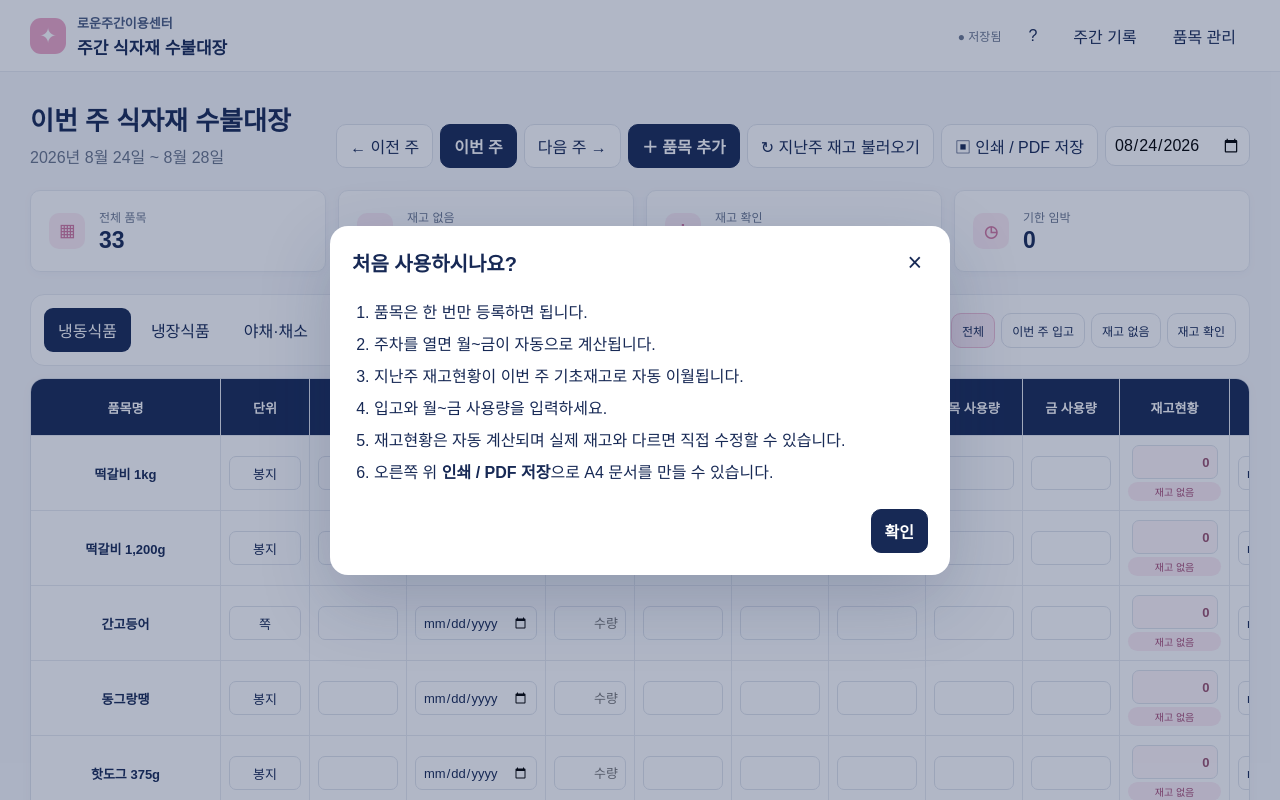
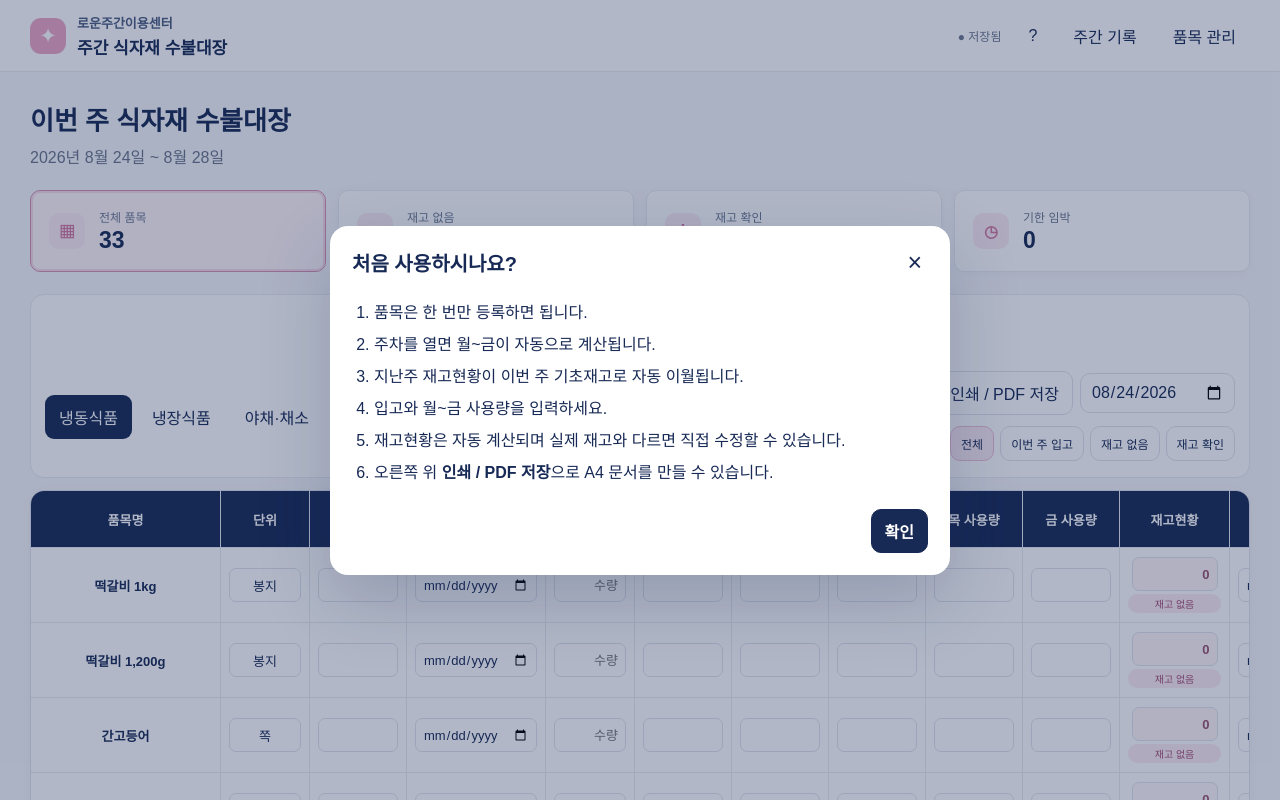
Before and after one commit to vhthdvhthd-lab/meal-check, a React (Vite) app: page / in a window 1280 px wide. Shown: the top 800 px of the page. Built offline with nearby package versions, Linux system fonts and the light colour scheme.

Commit message:
Add files via upload

```diff
--- a/src/main.jsx
+++ b/src/main.jsx
@@ -118,7 +118,31 @@ function App(){
           const prior=next.find(r=>r.weekly_record_id===previousWeek(week.start)&&r.item_id===item.id);
           const priorEntry=prior?incoming.find(x=>x.weekly_record_id===prior.weekly_record_id&&x.item_id===prior.item_id):null;
           const priorIncoming=priorEntry?(numeric(priorEntry.quantity)??0):0;
-          next.push(makeRecord(item,week.start,prior ? (prior.manual_stock!==""?prior.manual_stock:(stockCalc(prior,priorIncoming)??prior.current_stock??"")) : ""));
+          const opening=prior ? (prior.manual_stock!==""?prior.manual_stock:(stockCalc(prior,priorIncoming)??prior.current_stock??"")) : "";
+          const created=makeRecord(item,week.start,opening);
+          next.push(prior?{...created,
+            expiration_date:prior.expiration_date||"",
+            delivery_date:prior.delivery_date||"",
+            consumption_date:prior.consumption_date||"",
+            storage_method:prior.storage_method||item.storage_method,
+            note:prior.note||""
+          }:created);
+          changed=true;
+        }
+      });
+      return changed?next:prev;
+    });
+    setIncoming(prev=>{
+      let changed=false, next=[...prev];
+      activeItems.forEach(item=>{
+        const prior=prev.find(x=>x.weekly_record_id===previousWeek(week.start)&&x.item_id===item.id&&x.incoming_date);
+        if(!prior)return;
+        const current=next.find(x=>x.weekly_record_id===week.start&&x.item_id===item.id);
+        if(!current){
+          next.push({id:uid(),weekly_record_id:week.start,item_id:item.id,incoming_date:prior.incoming_date,quantity:"",created_at:new Date().toISOString()});
+          changed=true;
+        }else if(!current.incoming_date){
+          next=next.map(x=>x.id===current.id?{...x,incoming_date:prior.incoming_date}:x);
           changed=true;
         }
       });
@@ -153,6 +177,7 @@ function App(){
     if(filter==="이번 주 입고"&&inc<=0)return false;
     if(filter==="재고 없음"&&numeric(st)!==0)return false;
     if(filter==="재고 확인"&&!(numeric(st)<0))return false;
+    if(filter==="기한 임박"&&expiryStatus(expirationFor(i,r))!=="임박")return false;
     return true;
   }),[activeItems,category,search,filter,records,incoming,week.start]);
 
@@ -173,6 +198,7 @@ function App(){
     setItems(prev=>prev.map(i=>i.id===id?{...i,...patch,updated_at:new Date().toISOString()}:i));
   }
   function disableItem(id){setItems(prev=>prev.map(i=>i.id===id?{...i,active:false}:i));}
+  function setItemActive(id,active){setItems(prev=>prev.map(i=>i.id===id?{...i,active,updated_at:new Date().toISOString()}:i));}
   function deleteItem(item){
     if(!confirm(`'${item.name}' 품목을 삭제할까요?\n해당 품목의 입력 내역도 함께 삭제됩니다.`)) return;
     setItems(prev=>prev.filter(i=>i.id!==item.id));
@@ -219,8 +245,9 @@ function App(){
   }
   function printNow(){window.print()}
 
-  if(page==="items") return <ItemPage items={items} onBack={()=>setPage("weekly")} onAdd={()=>setModal({type:"item",data:null})}
-    onEdit={i=>setModal({type:"item",data:i})} onDisable={disableItem} onReorder={reorder}/>;
+  if(page==="items") return <><ItemPage items={items} onBack={()=>setPage("weekly")} onAdd={()=>setModal({type:"item",data:null})}
+    onEdit={i=>setModal({type:"item",data:i})} onToggle={setItemActive} onDelete={deleteItem} onReorder={reorder}/>
+    {modal?.type==="item"&&<ItemModal data={modal.data} defaults={modal.defaults} onClose={()=>setModal(null)} onSave={modal.data?updateItem:addItem}/>}</>;
   if(page==="history") return <HistoryPage weeks={weeks} onBack={()=>setPage("weekly")} onOpen={s=>{setDate(s);setPage("weekly")}}/>;
 
   return <div className="app">
@@ -231,16 +258,7 @@ function App(){
 
     <main className="container">
       <section className="title-row">
-        <div><h1>이번 주 식자재 수불대장</h1><div className="range">{fmtRange(week)}</div></div>
-        <div className="main-actions" aria-label="주요 기능">
-          <button onClick={()=>shiftWeek(-1)}>← 이전 주</button>
-          <button className="today" onClick={()=>setDate(isoDate(mondayOf(new Date())))}>이번 주</button>
-          <button onClick={()=>shiftWeek(1)}>다음 주 →</button>
-          <button className="primary" onClick={()=>setModal({type:"item",data:null,defaults:{category}})}>＋ 품목 추가</button>
-          <button onClick={copyLastWeek}>↻ 지난주 재고 불러오기</button>
-          <button onClick={printNow}>▣ 인쇄 / PDF 저장</button>
-          <input aria-label="기준 날짜" title="날짜로 주차 선택" type="date" value={date} onChange={e=>setDate(isoDate(mondayOf(parseLocal(e.target.value))))}/>
-        </div>
+        <div><h1>이번 주 식자재 수불대장</h1><div className="range">{fmtRange(week)}</div><div className="print-category">{category}</div></div>
         <section className="print-approval" aria-label="결재란">
           <div className="approval-title">결<br/>재</div>
           {['담당','팀장','국장','센터장'].map(role=><div className="approval-cell" key={role}><span>{role}</span><i></i></div>)}
@@ -248,16 +266,26 @@ function App(){
       </section>
 
       <div className="summary">
-        <Summary title="전체 품목" value={summary.total} icon="▦"/>
-        <Summary title="재고 없음" value={summary.no} icon="○" onClick={()=>setFilter("재고 없음")}/>
-        <Summary title="재고 확인" value={summary.check} icon="!" onClick={()=>setFilter("재고 확인")}/>
-        <Summary title="기한 임박" value={summary.near} icon="◷"/>
+        <Summary title="전체 품목" value={summary.total} icon="▦" active={filter==="전체"} onClick={()=>setFilter("전체")}/>
+        <Summary title="재고 없음" value={summary.no} icon="○" active={filter==="재고 없음"} onClick={()=>setFilter("재고 없음")}/>
+        <Summary title="재고 확인" value={summary.check} icon="!" active={filter==="재고 확인"} onClick={()=>setFilter("재고 확인")}/>
+        <Summary title="기한 임박" value={summary.near} icon="◷" active={filter==="기한 임박"} onClick={()=>setFilter("기한 임박")}/>
       </div>
 
-      <section className="toolbar">
+      <section className="control-panel">
         <div className="tabs">{CATEGORIES.map(c=><button className={category===c?"active":""} onClick={()=>setCategory(c)} key={c}>{c}</button>)}</div>
-        <div className="filters"><div className="search">⌕<input placeholder="품목 검색" value={search} onChange={e=>setSearch(e.target.value)}/></div>
-          {["전체","이번 주 입고","재고 없음","재고 확인"].map(f=><button className={filter===f?"filter active-filter": "filter"} onClick={()=>setFilter(f)} key={f}>{f}</button>)}
+        <div className="main-actions" aria-label="주요 기능">
+          <button onClick={()=>shiftWeek(-1)}>← 이전 주</button>
+          <button className="today" onClick={()=>setDate(isoDate(mondayOf(new Date())))}>이번 주</button>
+          <button onClick={()=>shiftWeek(1)}>다음 주 →</button>
+          <button className="primary" onClick={()=>setModal({type:"item",data:null,defaults:{category}})}>＋ 품목 추가</button>
+          <button onClick={copyLastWeek}>↻ 지난주 재고 불러오기</button>
+        </div>
+        <div className="right-controls">
+          <div className="utility-actions"><button onClick={printNow}>▣ 인쇄 / PDF 저장</button><input aria-label="기준 날짜" title="날짜로 주차 선택" type="date" value={date} onChange={e=>setDate(isoDate(mondayOf(parseLocal(e.target.value))))}/></div>
+          <div className="filters"><div className="search">⌕<input placeholder="품목 검색" value={search} onChange={e=>setSearch(e.target.value)}/></div>
+            {["전체","이번 주 입고","재고 없음","재고 확인"].map(f=><button className={filter===f?"filter active-filter": "filter"} onClick={()=>setFilter(f)} key={f}>{f}</button>)}
+          </div>
         </div>
       </section>
 
@@ -277,7 +305,7 @@ function App(){
   function shiftWeek(n){const d=parseLocal(week.start);d.setDate(d.getDate()+n*7);setDate(isoDate(d))}
 }
 
-function Summary({title,value,icon,onClick}){return <button className="summary-card" onClick={onClick}><span className="summary-icon">{icon}</span><span><small>{title}</small><strong>{value}</strong></span></button>}
+function Summary({title,value,icon,onClick,active}){return <button className={`summary-card ${active?"summary-active":""}`} onClick={onClick}><span className="summary-icon">{icon}</span><span><small>{title}</small><strong>{value}</strong></span></button>}
 
 function InventoryTable({items,records,incoming,week,patchRecord,patchItem,getIncoming,totalIncoming,patchIncoming,expirationFor,expiryStatus,effectiveStock,onDelete}){
   return <div className="table-wrap"><table className="inventory">
@@ -330,13 +358,13 @@ function IncomingModal({item,data,onClose,onSave}){const [form,setForm]=useState
 </Modal>}
 function Modal({title,onClose,children}){return <div className="overlay"><div className="modal"><div className="modal-head"><h2>{title}</h2><button onClick={onClose}>×</button></div>{children}</div></div>}
 
-function ItemPage({items,onBack,onAdd,onEdit,onDisable,onReorder}){
+function ItemPage({items,onBack,onAdd,onEdit,onToggle,onDelete,onReorder}){
   const [q,setQ]=useState(""),[cat,setCat]=useState("전체");
   const list=items.filter(i=>(cat==="전체"||i.category===cat)&&i.name.includes(q)).sort((a,b)=>a.sort_order-b.sort_order);
   return <div className="app"><header className="topbar"><div className="brand"><div className="star">✦</div><div><div className="brand-name">로운주간이용센터</div><div className="brand-sub">품목 관리</div></div></div><button className="ghost" onClick={onBack}>← 주간 수불대장</button></header>
   <main className="container"><div className="page-head"><div><h1>품목 관리</h1><p>품목은 한 번 등록하면 매주 자동으로 나타납니다.</p></div><button className="primary" onClick={onAdd}>＋ 품목 추가</button></div>
   <div className="toolbar simple"><div className="search">⌕<input placeholder="품목 검색" value={q} onChange={e=>setQ(e.target.value)}/></div><div className="tabs">{["전체",...CATEGORIES].map(c=><button className={cat===c?"active":""} onClick={()=>setCat(c)} key={c}>{c}</button>)}</div></div>
-  <div className="master-list">{list.map((i,idx)=><div className="master-row" key={i.id}><div className="order"><button onClick={()=>onReorder(i.id,-1)}>↑</button><button onClick={()=>onReorder(i.id,1)}>↓</button></div><div className="master-name"><b>{i.name}</b><span>{i.category}</span></div><span>{i.unit}</span><span>{i.storage_method}</span><span className={i.active?"status-on":"status-off"}>{i.active?"사용":"사용 안 함"}</span><button onClick={()=>onEdit(i)}>수정</button>{i.active&&<button className="danger-text" onClick={()=>{if(confirm("이 품목을 사용 안 함으로 변경할까요?"))onDisable(i.id)}}>사용 안 함</button>}</div>)}</div></main></div>
+  <div className="master-list">{list.map(i=><div className={`master-row ${i.active?"":"inactive-row"}`} key={i.id}><div className="order"><button title="위로" onClick={()=>onReorder(i.id,-1)}>↑</button><button title="아래로" onClick={()=>onReorder(i.id,1)}>↓</button></div><div className="master-name"><b>{i.name}</b><span>{i.category}</span></div><span className="master-unit">{i.unit||"단위 미입력"}</span><span>{i.storage_method}</span><span className={i.active?"status-on":"status-off"}>{i.active?"사용 중":"숨김"}</span><div className="master-actions"><button onClick={()=>onEdit(i)}>수정</button><button onClick={()=>onToggle(i.id,!i.active)}>{i.active?"숨기기":"다시 사용"}</button><button className="danger-text" onClick={()=>onDelete(i)}>삭제</button></div></div>)}{!list.length&&<div className="empty">조건에 맞는 품목이 없습니다.</div>}</div></main></div>
 }
 function HistoryPage({weeks,onBack,onOpen}){const list=[...weeks].sort((a,b)=>b.start.localeCompare(a.start));return <div className="app"><header className="topbar"><div className="brand"><div className="star">✦</div><div><div className="brand-name">로운주간이용센터</div><div className="brand-sub">주간 기록</div></div></div><button className="ghost" onClick={onBack}>← 주간 수불대장</button></header><main className="container"><div className="page-head"><div><h1>주간 기록</h1><p>작성했던 주간 수불대장을 다시 열 수 있습니다.</p></div></div><div className="history-list">{list.map(w=><button key={w.start} onClick={()=>onOpen(w.start)}><span>주간 수불대장</span><b>{fmtDate(w.start)} ~ {fmtDate(w.end)}</b><span>열기 →</span></button>)}{!list.length&&<div className="empty">아직 작성된 주간 기록이 없습니다.</div>}</div></main></div>}
 function Help({onClose}){return <div className="overlay"><div className="help modal"><div className="modal-head"><h2>처음 사용하시나요?</h2><button onClick={onClose}>×</button></div><ol><li>품목은 한 번만 등록하면 됩니다.</li><li>주차를 열면 월~금이 자동으로 계산됩니다.</li><li>지난주 재고현황이 이번 주 기초재고로 자동 이월됩니다.</li><li>입고와 월~금 사용량을 입력하세요.</li><li>재고현황은 자동 계산되며 실제 재고와 다르면 직접 수정할 수 있습니다.</li><li>오른쪽 위 <b>인쇄 / PDF 저장</b>으로 A4 문서를 만들 수 있습니다.</li></ol><div className="modal-actions"><button className="primary" onClick={onClose}>확인</button></div></div></div>}
--- a/src/styles.css
+++ b/src/styles.css
@@ -81,6 +81,7 @@
 .incoming-direct.date-required input[type="date"]{border-color:#d65a69;background:#fff5f6}
 .incoming-qty{text-align:right}
 .print-date{display:none}
+.print-category{display:none}
 
 @media print{
   @page{size:A4 landscape;margin:7mm 7mm 9mm}
@@ -117,3 +118,46 @@
   .incoming-date-cell,.incoming-qty-cell{min-width:0!important}
   .incoming-qty{width:100%!important;text-align:center!important}
 }
+
+@media print{
+  .print-category{display:block!important;text-align:left;color:#000!important;font-size:13px!important;font-weight:800;margin-top:4px}
+  .inventory th,.inventory td,.inventory input,.inventory select,.inventory .print-date{text-align:center!important}
+  .inventory input{padding-left:0!important;padding-right:0!important}
+}
+
+/* Easier main controls */
+.summary-card.summary-active{border-color:#d990b2;background:#fff6fa;box-shadow:0 0 0 2px #f6dce8 inset}
+.control-panel{display:grid;grid-template-columns:auto minmax(470px,1fr) auto;align-items:end;gap:18px;background:#fff;border:1px solid #e8ebf1;border-radius:14px;padding:14px;margin-bottom:12px}
+.control-panel>.tabs{align-self:center}
+.control-panel>.main-actions{justify-content:center;align-self:center}
+.right-controls{display:flex;flex-direction:column;align-items:flex-end;gap:9px}
+.utility-actions{display:flex;justify-content:flex-end;gap:7px;align-items:center}
+.utility-actions input{height:40px;border:1px solid #dfe3eb;border-radius:10px;padding:0 10px;color:#172955;background:#fff}
+.right-controls .filters{flex-wrap:nowrap}
+.right-controls .search{min-width:210px}
+
+/* Item management actions stay visible and editable */
+.master-row{grid-template-columns:70px minmax(180px,1.8fr) 110px 90px 85px auto}
+.master-actions{display:flex;justify-content:flex-end;gap:6px;flex-wrap:wrap}
+.master-actions button{padding:7px 10px}
+.inactive-row{background:#fafbfc;color:#7e8797}
+.inactive-row .master-name{opacity:.72}
+.master-unit{color:#5e6b81}
+
+@media(max-width:1400px){
+  .control-panel{grid-template-columns:1fr 1fr}
+  .control-panel>.main-actions{grid-column:1/-1;grid-row:1;justify-content:center}
+  .control-panel>.tabs{grid-column:1;grid-row:2}
+  .right-controls{grid-column:2;grid-row:2}
+}
+@media(max-width:900px){
+  .control-panel{display:flex;flex-direction:column;align-items:stretch}
+  .control-panel>.main-actions,.right-controls,.utility-actions,.right-controls .filters{width:100%;justify-content:flex-start;align-items:stretch;flex-wrap:wrap}
+  .right-controls .search{width:100%}
+  .master-row{display:grid;grid-template-columns:58px 1fr 85px;gap:9px}
+  .master-row>*{display:block!important}
+  .master-row .master-actions{display:flex!important;grid-column:1/-1;justify-content:flex-end;border-top:1px solid #edf0f4;padding-top:9px}
+}
+@media print{
+  .control-panel{display:none!important}
+}
```
